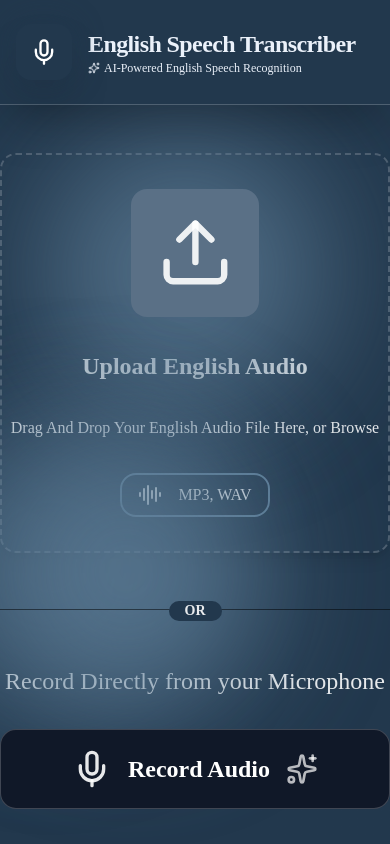
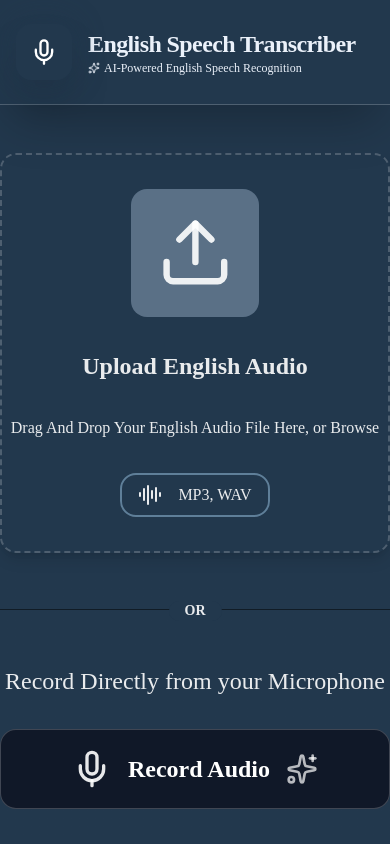
Before and after one commit to shuzeyfa/English-AudioSpeech-to-Text, a Next.js app: page / in a window 390 px wide. Built offline with nearby package versions, Linux system fonts and the light colour scheme.

Commit message:
transcribing recorded audio directly

```diff
--- a/app/page.tsx
+++ b/app/page.tsx
@@ -46,7 +46,7 @@ export default function App() {
           }
         }
 
-        mediaRecorder.onstop = () => {
+        mediaRecorder.onstop = async () => {
           const audioBlob = new Blob(audioChunksRef.current, {
             type: "audio/webm",
           })
@@ -56,6 +56,8 @@ export default function App() {
           })
 
           setFile(audioFile);
+
+          await handleTranscribe(audioFile);
 
           stream.getTracks().forEach((track) => track.stop());
         }
@@ -70,20 +72,21 @@ export default function App() {
 
   const stopRecording = () => {
     mediaRecorderRef.current?.stop()
-    setIsRecording(false)
+    setIsRecording(false);
   }
 
 
 
-  async function handleTranscribe() {
-    if (!file) return
+  async function handleTranscribe(audioFile?: File) {
+    const finalFile = audioFile ?? file;
+    if (!finalFile) return
 
     try {
       setloading(true)
 
       const res = await fetch("/api/transcribe", {
         method: "POST",
-        body: await file.arrayBuffer(),
+        body: await finalFile.arrayBuffer(),
       })
 
       const data = await res.json()
@@ -104,7 +107,7 @@ export default function App() {
   return (
     <div className=" realtive min-h-screen bg-linear-to-r from-primary to-secondary overflow-hidden ">
 
-      <div className=" absolute inset-0 overflow-hidden pointer-events-none ">
+      <div className=" absolute inset-0 hidden md:block overflow-hidden pointer-events-none ">
         <div className=" absolute top-32 left-10 w-72 h-72 rounded-full blur-3xl animate-pulse bg-pulse  " />
         <div className=" absolute top-1/2 right-1/2 w-72 h-72 rounded-full  blur-3xl animate-pulse overflow-hidden bg-pulse opacity-30  " />
         <div className=" absolute bottom-32 right-30 w-72 h-72 rounded-full overflow-hidden blur-3xl animate-pulse bg-pulse" />
@@ -149,9 +152,9 @@ export default function App() {
             <div className=" w-32 h-32 bg-[#5A7086] group-hover:bg-pulse rounded-2xl rotate-0 group-hover:rotate-6 transition-transform duration-100 ease-in-out flex flex-col items-center justify-center ">
               <Upload className=" w-[60%] h-[60%] text-white/90 "/>
             </div>
-            <div className=" text-2xl text-white/90 font-bold ">
+            <div className=" text-2xl text-white/90 text-center font-bold ">
               Upload English Audio</div>
-            <div className=" text-white/90 ">
+            <div className=" text-white/90 text-center ">
               Drag And Drop Your English Audio File Here, or Browse</div>
             <div className=" flex gap-4 border-2 text-white/90 rounded-2xl border-pulse px-4 py-2 ">
               <AudioLines /> MP3, WAV
@@ -171,7 +174,7 @@ export default function App() {
           </div>
         </div>
 
-        <div className=" text-white/90 flex max-w-md mx-auto justify-center mt-12 text-2xl ">
+        <div className=" text-white/90 text-[min(10vw, 70px)] max-w-md mx-auto mt-12 text-2xl text-center ">
           Record Directly from your Microphone
         </div>
 
@@ -211,7 +214,7 @@ export default function App() {
         <div className="max-w-4xl mx-auto my-8 space-y-4">
 
           <button
-            onClick={handleTranscribe}
+            onClick={() => handleTranscribe()}
             disabled={loading}
             className="px-6 py-3 rounded-xl bg-gray-900 hover:cursor-pointer hover:bg-gray-800 text-white font-bold border border-gray-800 disabled:opacity-50"
           >
```
